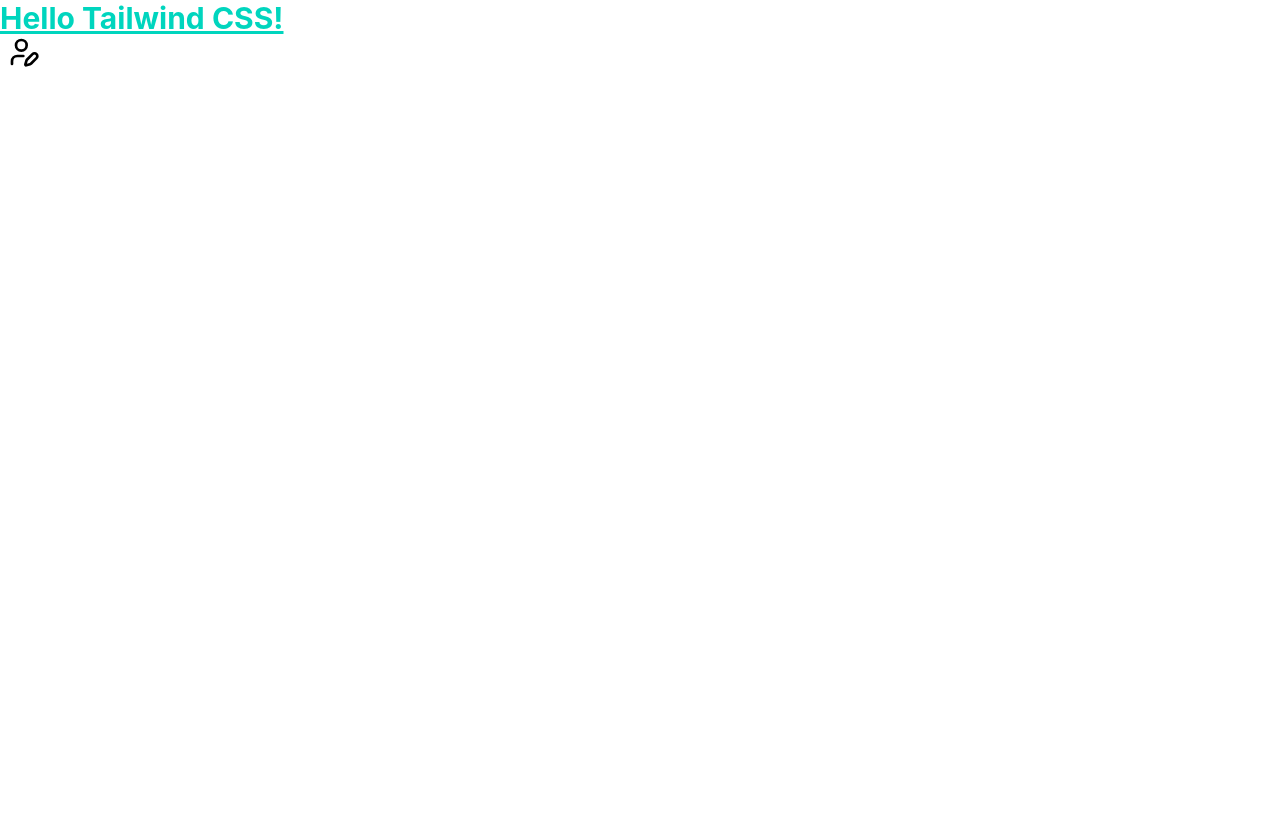
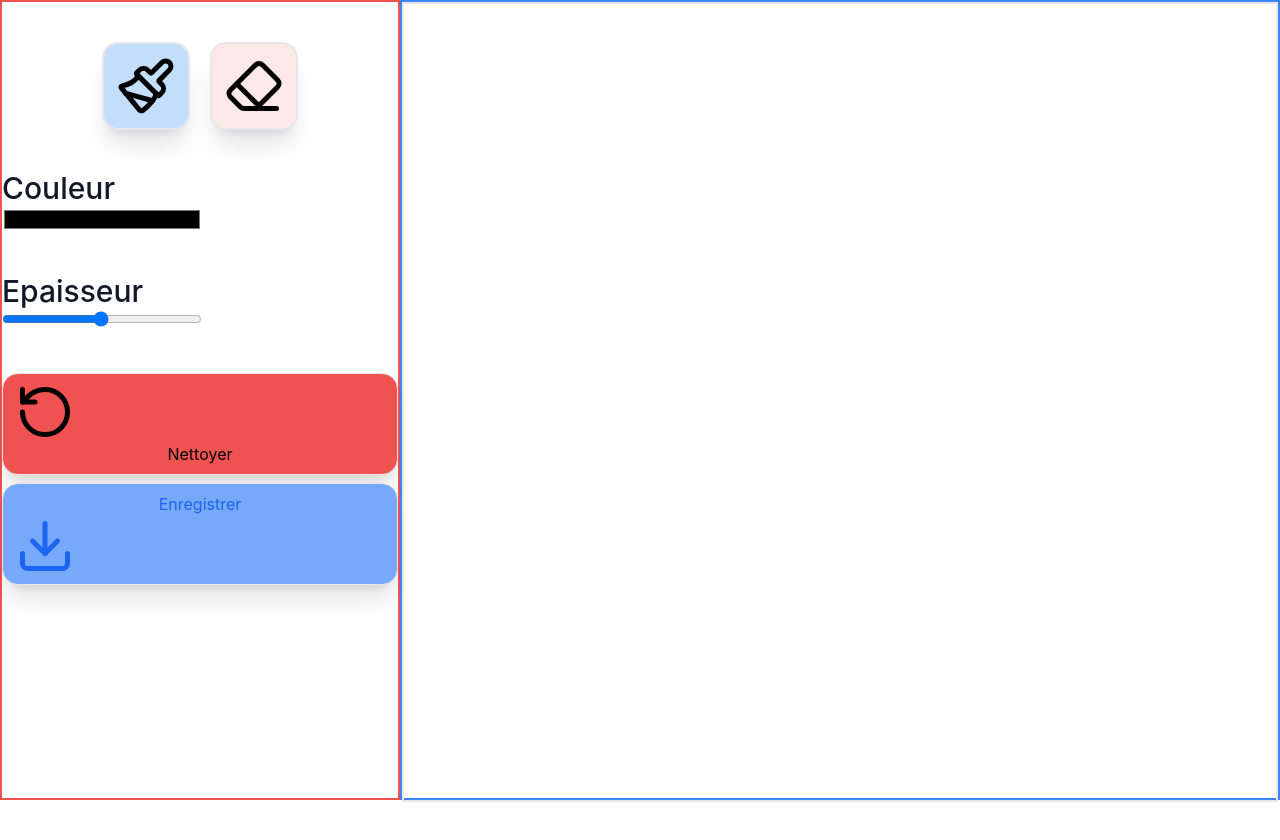
Before and after one commit to chiracmichoagan/project-webSokect, a Vue app in the folder frontend/: page / in a window 1280 px wide. Before the commit the page ends 800 px from the top, so only its background shows below. Built offline with nearby package versions, Linux system fonts and the light colour scheme.

Commit message:
commit -m 'j'ai reussi à faire le canvas

```diff
--- a/frontend/src/components/CanvasComponent.vue
+++ b/frontend/src/components/CanvasComponent.vue
@@ -1,13 +1,83 @@
 <template>
-   <canvas>
+   <canvas @mousedown="satrtDrawing" @mousemove="draw" ref="canvasRef" class="border w-full  h-screen border-2 border-dark">
 
    </canvas>
 </template>
 
 <script setup lang='ts'>
+import { ref, onMounted } from 'vue';
+
+const canvasRef = ref<HTMLCanvasElement | null>(null);
+
+const toolbarRef = ref<HTMLDivElement | null>(null);
+
+const lastPoint = ref<{ x: number, y: number } | null>(null);
+
+const resizeCanvas = () => {
+   const canvas = canvasRef.value;
+   const toolbar = document.querySelector('.toolbar');
+   console.log(toolbar);
+   if (!canvas ||  !toolbar) return;
+   canvas.width = window.innerWidth - toolbar.clientWidth;
+   canvas.width = window.innerHeight;
+}
+
+// Démarrer me dessin
+const satrtDrawing = (e: MouseEvent) => {
+   console.log('start drawing', e);
+
+   lastPoint.value = {
+      x: e.clientX,
+      y: e.clientY
+   }
+
+   console.log(lastPoint.value)
+}
+
+// Dessiner
+const draw = (el: MouseEvent) => {
+   console.log('drawing', el);
+
+   const canvas = canvasRef.value;
+   const toolbar = document.querySelector('.toolbar');
+   console.log(toolbar);
+
+   if (!canvas) return;
+   const rect = canvas.getBoundingClientRect();
+   if(!rect) return;
+   console.log(rect);
+
+
+
+   const cuurentPoint = {
+      x: el.clientX,
+      y: el.clientY
+   }
+
+   if (!lastPoint.value) return;
+
+   const ctx = canvas.getContext('2d');
+
+
+   ctx.beginPath();
+   ctx.strokeStyle = "red";
+   ctx.moveTo(lastPoint.value.x, lastPoint.value.y);
+   ctx.lineTo(cuurentPoint.x, cuurentPoint.y);
+   ctx.stroke();
+
+
+}
+
+onMounted(() => {
+   resizeCanvas();
+   const canvas = canvasRef.value;
+   if (!canvas) return;
+   const ctx = canvas.getContext('2d');
+   canvasRef.value.getContext('2d')
+
+   console.log(canvasRef.value)
+})
 
 </script>
 
-<style scoped>
-
-</style>
+<style scoped></style>
--- a/frontend/src/components/HomeComponent.vue
+++ b/frontend/src/components/HomeComponent.vue
@@ -1,11 +1,18 @@
 <template>
-  <div>
-    <div class="text-3xl font-bold text-teal-400 underline cursor-pointer">Hello Tailwind CSS!</div>
-    <UserPen :size="32" class="inline-block ml-2" />
+  <div class="flex h-screen">
+
+    <div ref="toolbarRef" class="w-100 border-2 border-red-500">
+      <ToolBar class=""></ToolBar>
+    </div>
+
+    <div class="flex-1 border-2 border-blue-500">
+      <CanvasComponent></CanvasComponent>
+    </div>
+
   </div>
 </template>
 <script setup lang="ts">
-import { ref } from 'vue';
-import { UserPen } from 'lucide-vue-next';
+import ToolBar from './ToolBar.vue';
+import CanvasComponent from './CanvasComponent.vue';
 </script>
 <style scoped></style>
--- a/frontend/src/components/ToolBar.vue
+++ b/frontend/src/components/ToolBar.vue
@@ -1,13 +1,44 @@
 <template>
-    <div>
-        <h1>Home Component</h1>
+    <div class=" toolbar border-gray-400  w-full h-screen">
+
+        <div class="flex  justify-center  cursor-pointer  gap-5 mt-10">
+            <button class="py-3 bg-blue-200 px-3 border-2 border rounded-2xl shadow-xl " title="pinceau">
+                <Paintbrush :size="60"></Paintbrush>
+            </button>
+
+            <button class=" py-3 px-3 bg-red-100 cursor-pointer border-2 border rounded-2xl shadow-xl " title="Gomme">
+                <Eraser :size="60"></Eraser>
+            </button>
+        </div>
+
+        <div class="mt-10 flex flex-col g-2">
+            <label for="" class="text-3xl text-gray-900  font-medium ">Couleur</label>
+            <input type="color" id="color" name="" class="w-50" />
+        </div>
+
+        <div class="mt-10">
+
+            <label for="" class="text-3xl text-gray-900  font-medium ">Epaisseur</label> <br>
+
+            <input class="w-50" type="range" id="range" name="" min="1" max="100" />
+        </div>
+
+
+        <div class="mt-10  flex   flex-col   gap-2">
+            <button class="border rounded-2xl px-3 py-2  shadow-xl bg-red-500 text-red-100" title="clear">
+                <RotateCcw :size="60"></RotateCcw>
+                Nettoyer
+            </button>
+            <button title="save" class="border rounded-2xl px-3 py-2 shadow-xl text-blue-600 bg-blue-400">
+                Enregistrer
+                <Download :size="60"></Download>
+            </button>
+        </div>
     </div>
 </template>
 
-<script setup  lang="ts">
-
+<script setup lang="ts">
+import { Eraser, Paintbrush, RotateCcw, Download } from 'lucide-vue-next';
 </script>
 
-<style scoped>
-
-</style>
+<style scoped></style>
```
